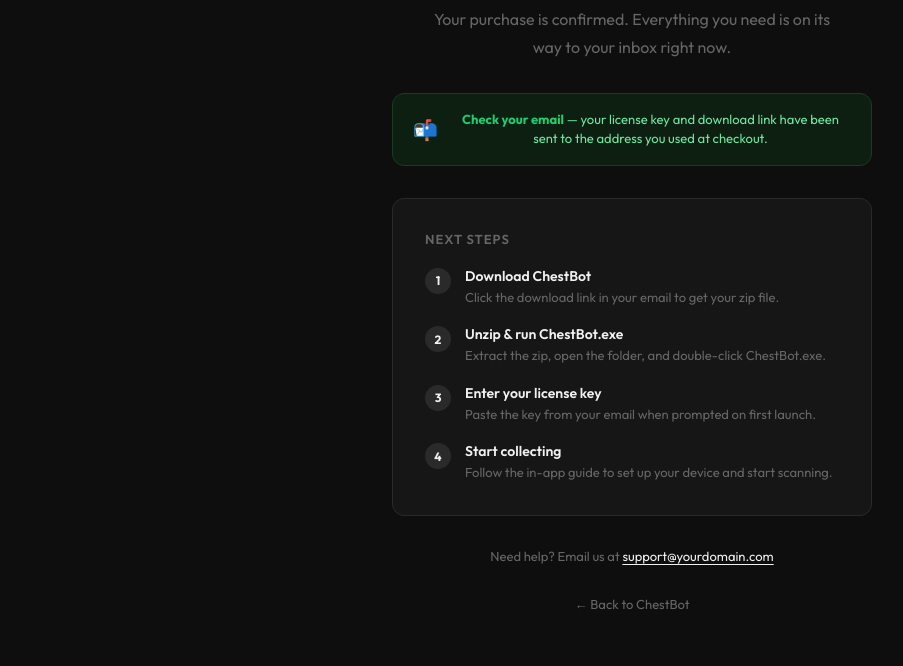
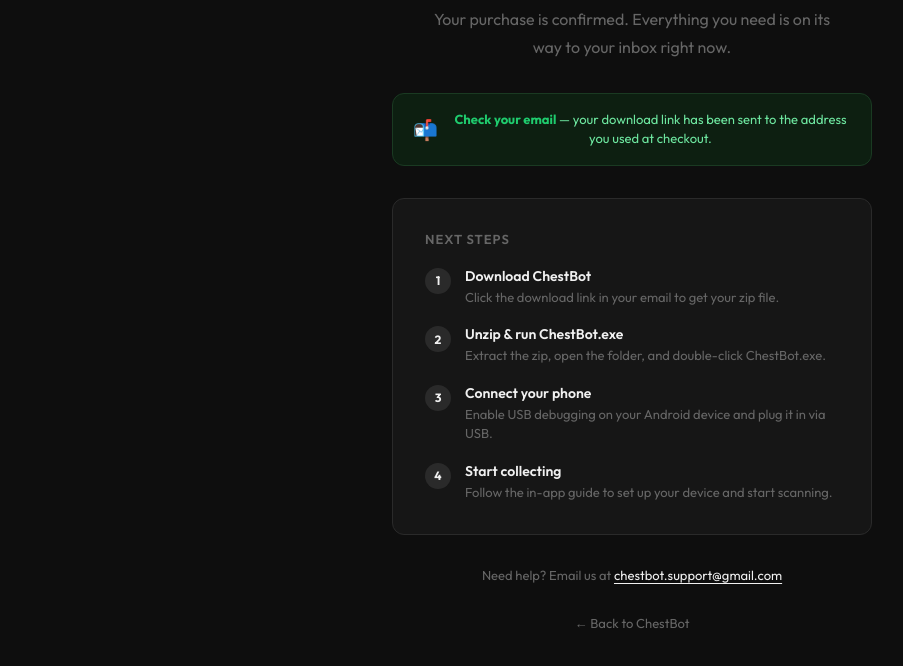
Before and after one commit to vicr2245-sys/chestbot, a website: page thank-you.html in a window 1280 px wide. Shown: the part 284-950 px from the top of the page, without its empty margins (8-911 px from the left). Drawn offline with Linux system fonts and the light colour scheme.

Commit message:
Add files via upload

```diff
--- a/thank-you.html
+++ b/thank-you.html
@@ -217,7 +217,7 @@
 <!-- EMAIL CALLOUT -->
 <div class="email-note">
   <div class="email-icon">📬</div>
-  <p><strong>Check your email</strong> — your license key and download link have been sent to the address you used at checkout.</p>
+  <p><strong>Check your email</strong> — your download link has been sent to the address you used at checkout.</p>
 </div>
 
 <!-- NEXT STEPS -->
@@ -241,8 +241,8 @@
       <div class="step">
         <div class="step-num">3</div>
         <div class="step-text">
-        <h3>Enter your license key</h3>
-        <p>Paste the key from your email when prompted on first launch.</p>
+          <h3>Connect your phone</h3>
+          <p>Enable USB debugging on your Android device and plug it in via USB.</p>
         </div>
       </div>
       <div class="step">
@@ -255,7 +255,7 @@
   </div>
 </div>
 
-<p class="support">Need help? Email us at <a href="mailto:support@yourdomain.com">support@yourdomain.com</a></p>
+<p class="support">Need help? Email us at <a href="mailto:chestbot.support@gmail.com">chestbot.support@gmail.com</a></p>
 
 <a href="/" class="back">← Back to ChestBot</a>
 
```
Lines whose indentation alone changed are shown as unchanged.
